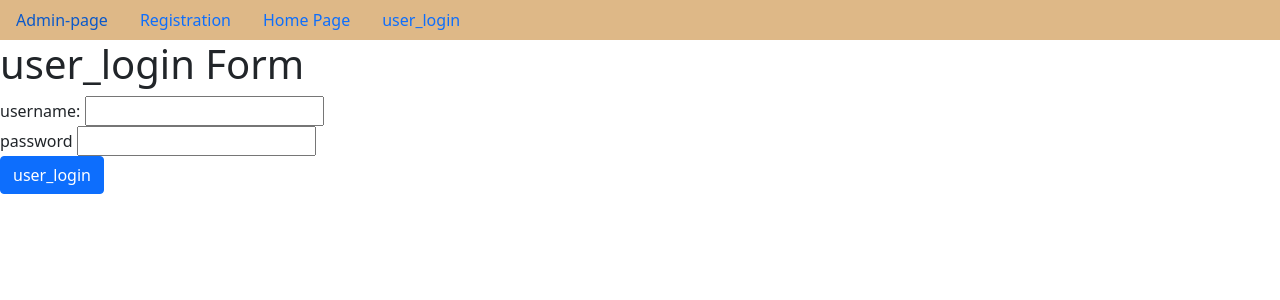
After one commit to BandlaVijayaLakshmmi/dum, a Django app: page /user_login/ in a window 1280 px wide. The commit adds this page. Shown: the top 300 px of the page. Run offline with Django 4.2, Linux system fonts and the light colour scheme.

Commit message:
first commit

```diff
--- a/app/views.py
+++ b/app/views.py
@@ -4,7 +4,15 @@ from django.core.mail import send_mail
 
 # Create your views here.
 from app.forms import *
+from django.http import HttpResponseRedirect
+from django.contrib.auth import authenticate,login,logout
+from django.urls import reverse
+from django.contrib.auth.decorators import login_required
 def home(request):
+    if request.session.get('username'):
+        username=request.session.get('username')
+        d={'username':username}
+        return render(request,'home.html',d)
     return render(request,'home.html')
 def registration(request):
     ufd=userform()
@@ -32,3 +40,22 @@ def registration(request):
             return HttpResponse('invalid-data')
 
     return render(request,'registration.html',d)
+def user_login(request):
+    if request.method=='POST':
+        username=request.POST['username']
+        password=request.POST['password']
+
+        AUO=authenticate(username=username,password=password)
+        if AUO and AUO.is_active:
+            login(request,AUO)
+            request.session['username']=username
+            return HttpResponseRedirect(reverse('home'))
+        else:
+            return HttpResponse('Invalid username or password')
+
+    return render(request,'user_login.html')
+
+@login_required
+def user_logout(request):
+    logout(request)
+    return HttpResponseRedirect(reverse('home'))
--- a/project38/urls.py
+++ b/project38/urls.py
@@ -22,4 +22,6 @@ urlpatterns = [
     path('admin/', admin.site.urls),
     path('registration/',registration,name='registration'),
     path('home/',home,name='home'),
+    path('user_login/',user_login,name='user_login'),
+    path('user_logout/',user_logout,name='user_logout'),
 ]+ static(settings.MEDIA_URL, document_root=settings.MEDIA_ROOT)
--- a/template/dummy.html
+++ b/template/dummy.html
@@ -17,6 +17,11 @@
             <a href="{% url 'admin:index'%}" class="nav-link">Admin-page</a>
             <a href="{% url 'registration'%}" class="nav-link">Registration</a>
             <a href="{% url 'home' %}" class="nav-link">Home Page</a>
+            {% if user.is_auticated %}
+            <a href="{% url 'user_logout' %}" class="nav-link">user_logout</a>
+            {% else %}
+            <a href="{% url 'user_login' %}" class="nav-link">user_login</a>
+            {% endif %}
         </nav>
     </center>
 
--- a/template/home.html
+++ b/template/home.html
@@ -4,5 +4,9 @@
 {% endblock %}
 
 {% block body_block %}
+       {% if username %}
+        <h1>Welcome To Home Page MR/MS{{username}}</h1>
+        {% else %}
         <h1>Welcome To Home Page</h1>
+        {% endif %}
 {% endblock %}
--- /dev/null
+++ b/template/user_login.html
@@ -0,0 +1,21 @@
+{% extends 'dummy.html' %}
+{% block title %}
+    <title>user_login</title>
+{% endblock %}
+
+{% block body_block %}
+        <h1>user_login Form</h1>
+
+        <form method="POST">
+
+            {% csrf_token %}
+
+            <label for="username">username:</label>
+            <input type="text" name="username" id="username"><br>
+
+            <label for="password">password</label>
+            <input type="password" name="password" id="password"><br>
+
+            <input type="submit" value="user_login" class="btn btn-primary">
+        </form>
+    {% endblock %}
```
Also changed, not shown: db.sqlite3.
